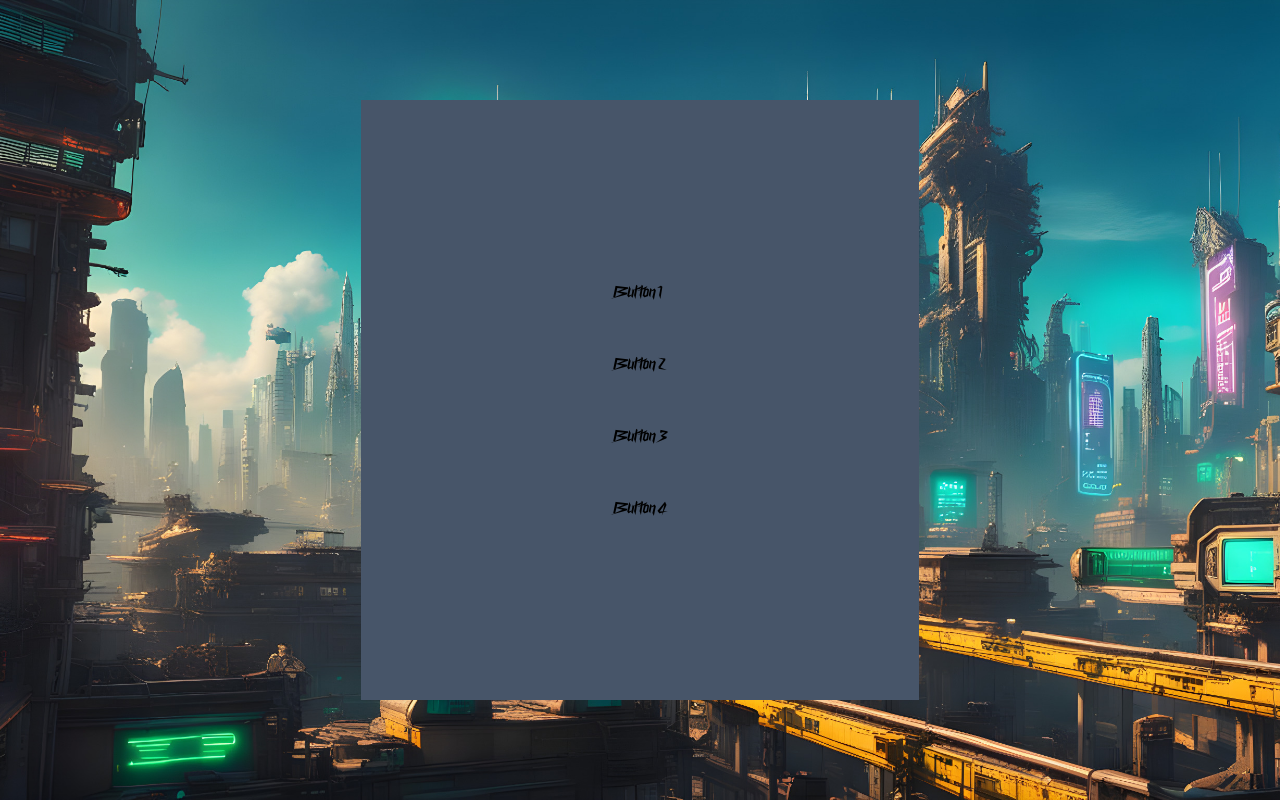
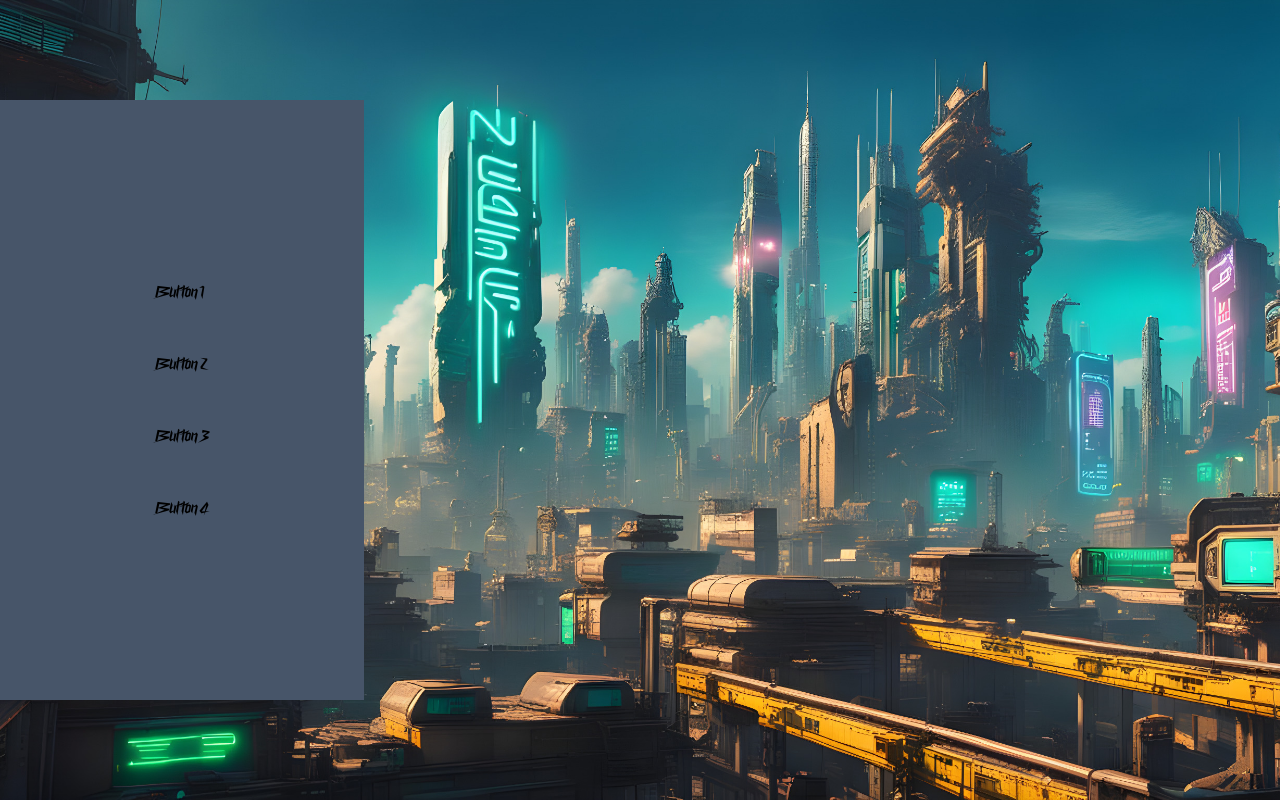
Before and after one commit to benatcastro/Transcendence, a SvelteKit app in the folder frontend/: page / in a window 1280 px wide. Built offline with nearby package versions, Linux system fonts and the light colour scheme.

Commit message:
creating new custom components for tailwindcss

```diff
--- a/frontend/src/app.css
+++ b/frontend/src/app.css
@@ -11,3 +11,11 @@
         font-family: 'CyberwayRiders', sans-serif;
     }
 }
+
+@layer components {
+    #screen-container {
+        @apply flex
+        h-screen
+        bg-cover bg-lightFHD dark:bg-darkFHD
+    }
+}
--- a/frontend/src/routes/+layout.svelte
+++ b/frontend/src/routes/+layout.svelte
@@ -2,6 +2,6 @@
     import "../app.css";
 </script>
 
-<div class="bg-lightFHD bg-cover h-[100vh]">
+<div id="screen-container">
     <slot />
 </div>
```
